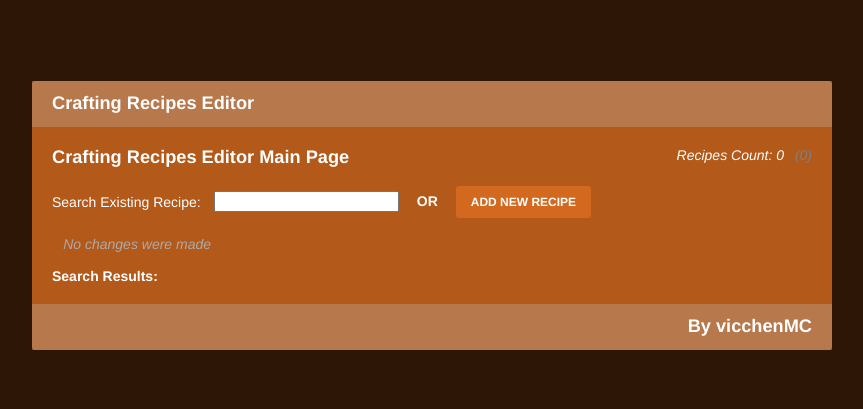
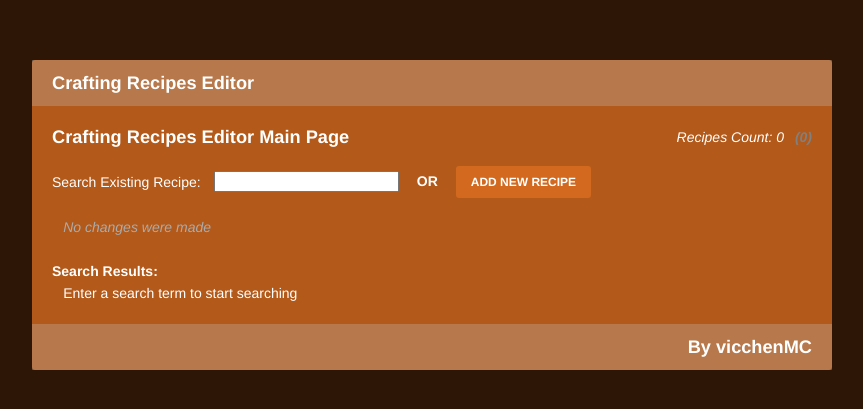
Before and after one commit to vicchen666/vicchen666.github.io, a plain HTML site: page index.html in a window 1280 px wide. Shown: the part 185-594 px from the top of the page, without its empty margins (208-1071 px from the left). Drawn offline with nearby package versions, Linux system fonts and the light colour scheme.

Commit message:
Crafting Table 0.21

```diff
--- a/index.html
+++ b/index.html
@@ -18,12 +18,12 @@
                     <div id="PageTitle">Crafting Recipes Editor Main Page</div>
                     <div id="TotalRecipes">
                         <p>
-                            Recipes Count: 0
+                            <span>Recipes Count: 0</span>
                             <span class = "edit-count">(0)</span>
                         </p>
                     </div>
                     <div id="SearchRow">
-                        <div id="SearchLabel">Search Existing Recipe:</div>
+                        <div id="SearchLabel">Search Existing Recipe: </div>
                         <div>
                             <input id="SearchInput">
                             <span style="margin: 0 1em; font-weight: bold; text-transform: uppercase;">or</span>
@@ -38,6 +38,9 @@
                     </ul>
                     <br>
                     <span style="font-weight: bold;">Search Results: </span>
+                    <ul id="SearchResult">
+                        <p>Enter a search term to start searching</p>
+                    </ul>
                 </div>
             </section>
             <footer>
--- a/styles/common.css
+++ b/styles/common.css
@@ -1,8 +1,9 @@
 body {
     background-color: #2d1606;
 }
-body, ul {
+body, ul, p {
     font-family: rubik,helvetica,arial,sans-serif;
+    list-style-type: none;
     border: 0;
     margin: 0;
     padding: 0;
@@ -19,6 +20,7 @@ h3 {
     justify-content: center;
     position: fixed;
     font-size: 14px;
+    line-height: 22px;
     top: 0;
     bottom: 0;
     left: 0;
@@ -57,12 +59,10 @@ h3 {
     float: right;
     margin: 0;
 }
-#TotalRecipes p span {
-    font-size: bold;
-}
 .edit-count {
     color: gray;
     margin-left: 7px;
+    font-weight: bold;
 }
 #SearchRow {
     clear: both;
@@ -76,7 +76,6 @@ h3 {
 #ActionLog {
     margin-left: 0.8em;
     font-style: italic;
-    list-style-type: none;
 }
 .actions-none {
     color: #ababab;
@@ -106,6 +105,10 @@ h3 {
 .actions-remove::before {
     content: '– ';
 }
+#SearchResult {
+    list-style-type: square;
+    margin-left: 0.8em;
+}
 button {
     background-color: chocolate;
     font-family: rubik,helvetica,arial,sans-serif;
```
